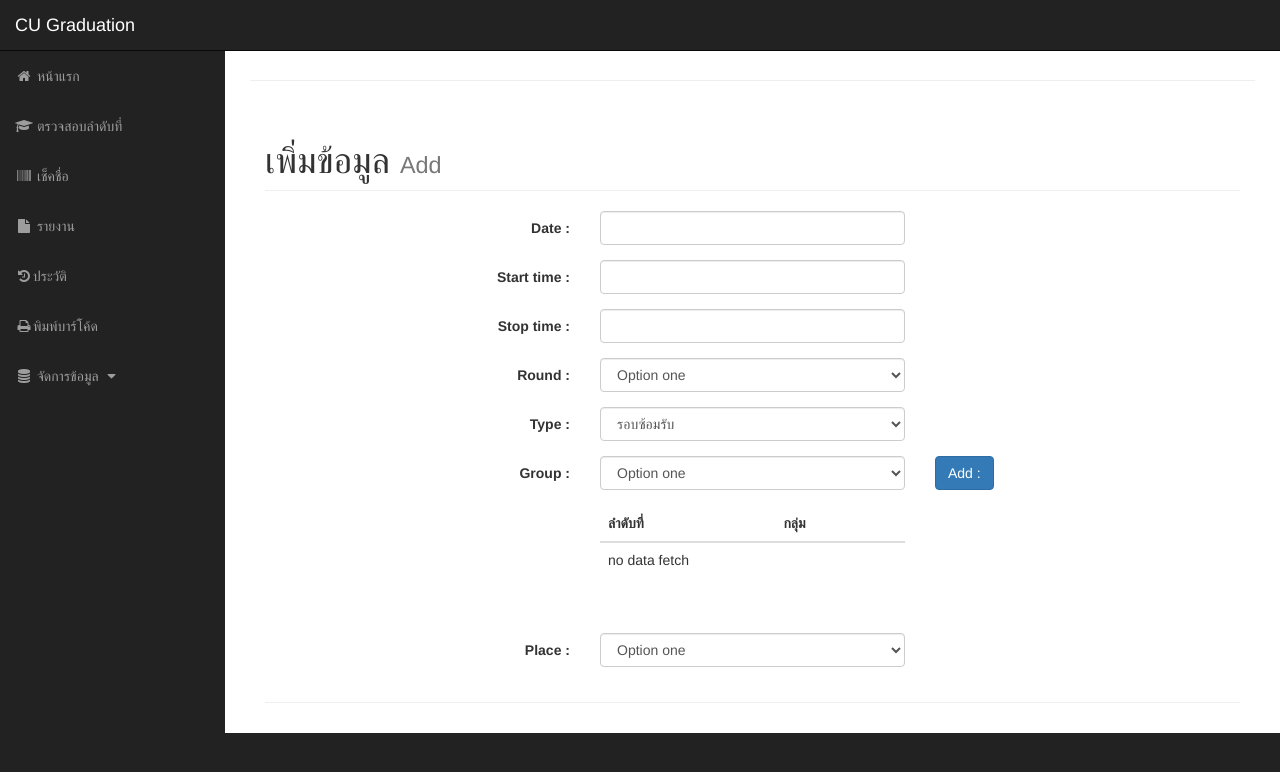
After one commit to bombpn/CU_Graduation, a CodeIgniter app: page /CU_Graduation/schedule/addSchedule in a window 1280 px wide. The commit adds this page. Shown: the top 772 px of the page. Run offline with CodeIgniter, Linux system fonts and the light colour scheme.

Commit message:
Edit Structure Of Schedule New Form

```diff
--- a/application/controllers/schedule.php
+++ b/application/controllers/schedule.php
@@ -12,12 +12,12 @@ class Schedule extends CI_Controller {
 				'show_next_prev' =>'true' ,
 				'next_prev_url' => base_url(). 'schedule/showDate',
 
-				'template'    => '{table_open}<div class="row" style="width: 100%;"><div class="col-md-12">{/table_open}
-           {heading_row_start}CALENDAR{/heading_row_start}
-           {heading_previous_cell}<caption><a href="{previous_url}" class="prev_date" title="Previous Month">&lt;&lt;Prev</a>{/heading_previous_cell}
-           {heading_title_cell}{heading}{/heading_title_cell}
-           {heading_next_cell}<a href="{next_url}" class="next_date"  title="Next Month">Next&gt;&gt;</a></caption>{/heading_next_cell}
-           {heading_row_end}<col class="weekday" span="5"><col class="weekend_sat"><col class="weekend_sun">{/heading_row_end}
+				'template'    => '{table_open}<div class="row" style="width: 70%;"><div class="col-md-12">{/table_open}
+           {heading_row_start}<center>{/heading_row_start}
+           {heading_previous_cell}<caption><a href="{previous_url}" class="btn btn-primary" title="Previous Month">&lt;&lt;Prev</a>{/heading_previous_cell}
+           {heading_title_cell} <a class="btn btn-primary">{heading}</a><a class="btn btn-primary" href="">Today</a>{/heading_title_cell}
+           {heading_next_cell}<a href="{next_url}" class="btn btn-primary" title="Next Month">Next&gt;&gt;</a></caption>{/heading_next_cell}
+           {heading_row_end}</center><col class="weekday" span="5"><col class="weekend_sat"><col class="weekend_sun">{/heading_row_end}
 
 					 {week_row_start}<div class="cal-row-fluid cal-row-head">{/week_row_start}
            {week_day_cell}<div class="cal-cell1">{week_day}</div>{/week_day_cell}
@@ -47,10 +47,14 @@ class Schedule extends CI_Controller {
 				$this->load->view('inc_header');
 				$this->load->view('schedule/schedule',$data);
 				$this->load->view('schedule/list',$db_schedule);
-				$this->load->view('schedule/manager');
 				$this->load->view('inc_footer');
 	}
 
+	public function addSchedule(){
+		$this->load->view('inc_header');
+		$this->load->view('schedule/add');
+		$this->load->view('inc_footer');
+	}
 
 	public function index($year =null , $month = null)
 	{
--- a/application/models/model_schedule.php
+++ b/application/models/model_schedule.php
@@ -9,6 +9,24 @@ class model_schedule extends CI_Model{
 		//GET ALL SCHEDULE ENTRY
 		return $this->db->get("schedule")->result();
 	}
+
+	public function get_rounds($date){
+		$query = $this->db->query('SELECT * FROM schedule WHERE date = $date');
+		foreach ($query->result() as $row)
+		{
+		    echo $row->title;
+		    echo $row->name;
+		    echo $row->email;
+				echo $row->schedule_id;
+				echo $row->date;
+				echo $row->start_time;
+				echo $row->end_time;
+				echo $row->type;
+				echo $row->round;
+				echo $row->PLACE_place_id;
+		}
+		echo 'Total Results: ' . $query->num_rows();
+	}
 }
 
 
--- /dev/null
+++ b/application/views/schedule/add.php
@@ -0,0 +1,131 @@
+<!DOCTYPE html>
+<html lang="th">
+<head>
+    <title>CU Graduation</title>
+    <link href= "<?=base_url();?>css/datepicker.css" rel="stylesheet">
+    <link href= "<?=base_url();?>css/jquery-ui-timepicker-addon.css" rel="stylesheet">
+    <script src="<?=base_url();?>/js/jquery-ui-timepicker-addon.js"></script>
+    <script type="text/javascript">
+            $("document").ready(function() {
+                $("#datepicker").datepicker();
+                $("#starttime").timepicker();
+                $("#stoptime").timepicker();
+            });
+    </script>
+</head>
+
+<body>
+<hr>
+<!-- Page Heading -->
+<div class="col-md-12">
+<div class="row clearfix">
+    <div class="col-lg-12">
+        <h1 class="page-header">
+            เพิ่มข้อมูล
+            <small>Add</small>
+        </h1>
+
+    <!-- Form -->
+        <form class="form-horizontal"><fieldset>
+
+          <!-- Date Picker -->
+          <div class="form-group">
+            <label class="col-md-4 control-label" for="datepicker">Date : </label>
+            <div class="col-md-4">
+              <input class="form-control input-md" type="text" id="datepicker"></input>
+            </div>
+          </div>
+
+          <!-- Time Picker -->
+          <div class="form-group">
+            <label class="col-md-4 control-label" for="starttime">Start time : </label>
+            <div class="col-md-4">
+              <input class="form-control input-md" type="text" id="starttime"></input>
+            </div>
+          </div>
+
+          <!-- Time Picker -->
+          <div class="form-group">
+            <label class="col-md-4 control-label" for="stoptime">Stop time : </label>
+            <div class="col-md-4">
+              <input class="form-control input-md" type="text" id="stoptime"></input>
+            </div>
+          </div>
+
+              <!-- Select Basic -->
+              <div class="form-group">
+                <label class="col-md-4 control-label" for="schedule_round">Round : </label>
+                <div class="col-md-4">
+                  <select id="schedule_round" name="schedule_round" class="form-control">
+                    <option value="1">Option one</option>
+                    <option value="2">Option two</option>
+                  </select>
+                </div>
+              </div>
+
+              <!-- Select Basic -->
+              <div class="form-group">
+                <label class="col-md-4 control-label" for="schedule_type">Type : </label>
+                <div class="col-md-4">
+                  <select id="schedule_type" name="schedule_type" class="form-control">
+                    <option value="1">รอบซ้อมรับ</option>
+                    <option value="2">รอบพิธีการจริง</option>
+                  </select>
+                </div>
+              </div>
+
+              <!-- Select Basic -->
+              <div class="form-group">
+                <label class="col-md-4 control-label" for="schedule_group">Group : </label>
+                <div class="col-md-4">
+                  <select id="schedule_group" name="schedule_group" class="form-control">
+                    <option value="1">Option one</option>
+                    <option value="2">Option two</option>
+                  </select>
+                </div>
+                <div class="col-md-4">
+                      <button id="singlebutton" name="singlebutton" class="btn btn-primary">Add : </button>
+                </div>
+              </div>
+
+              <!-- RETURN AJAX FETCH SCHEDULE BY schedule_date -->
+              <div class="form-group">
+              <div class="col-md-4"></div>
+              <div class="col-md-4">
+                <table class="table">
+                <thead>
+                  <tr>
+                    <th>ลำดับที่</th>
+                    <th>กลุ่ม</th>
+                  <tr>
+                </thead>
+                <tbody>
+                    <td colspan ="5"> no data fetch </td>
+                </tbody>
+              </table>
+                </div>
+              <div class="col-md-4"></div>
+            </div>
+
+              <br>
+
+              <!-- Select Basic -->
+              <div class="form-group">
+                <label class="col-md-4 control-label" for="schedule_place">Place : </label>
+                <div class="col-md-4">
+                  <select id="schedule_place" name="schedule_place" class="form-control">
+                    <option value="1">Option one</option>
+                    <option value="2">Option two</option>
+                  </select>
+                </div>
+              </div>
+
+
+            </fieldset></form>
+        <hr>
+    </div>
+</div>
+</div>
+
+</body>
+</html>
```
Also changed, not shown: application/views/schedule/edit.php (renamed from application/views/schedule/manager.php, +14 -12 lines), application/views/schedule/schedule.php (+3 -5 lines), application/views/index.html (line endings or trailing spaces).
